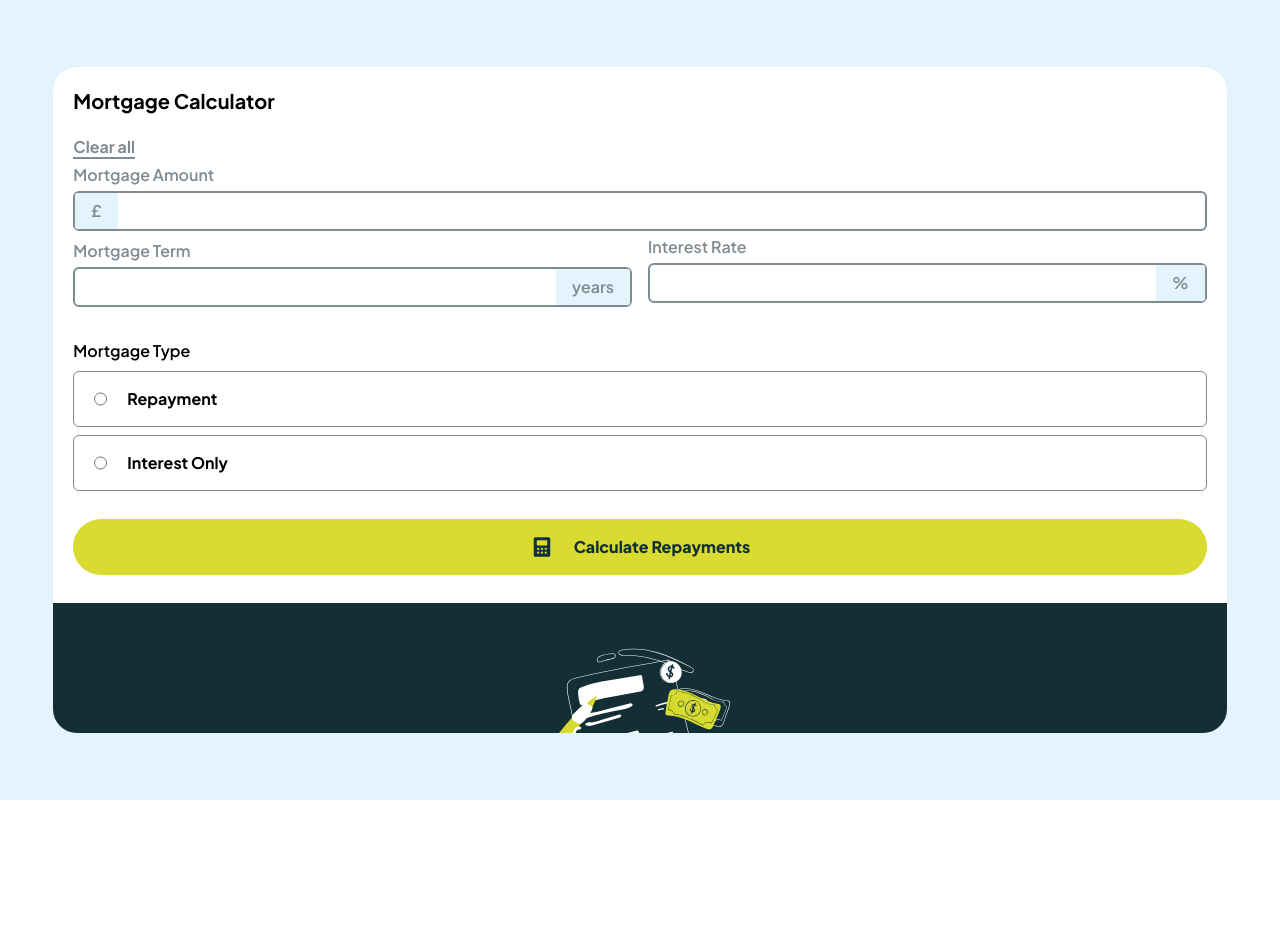
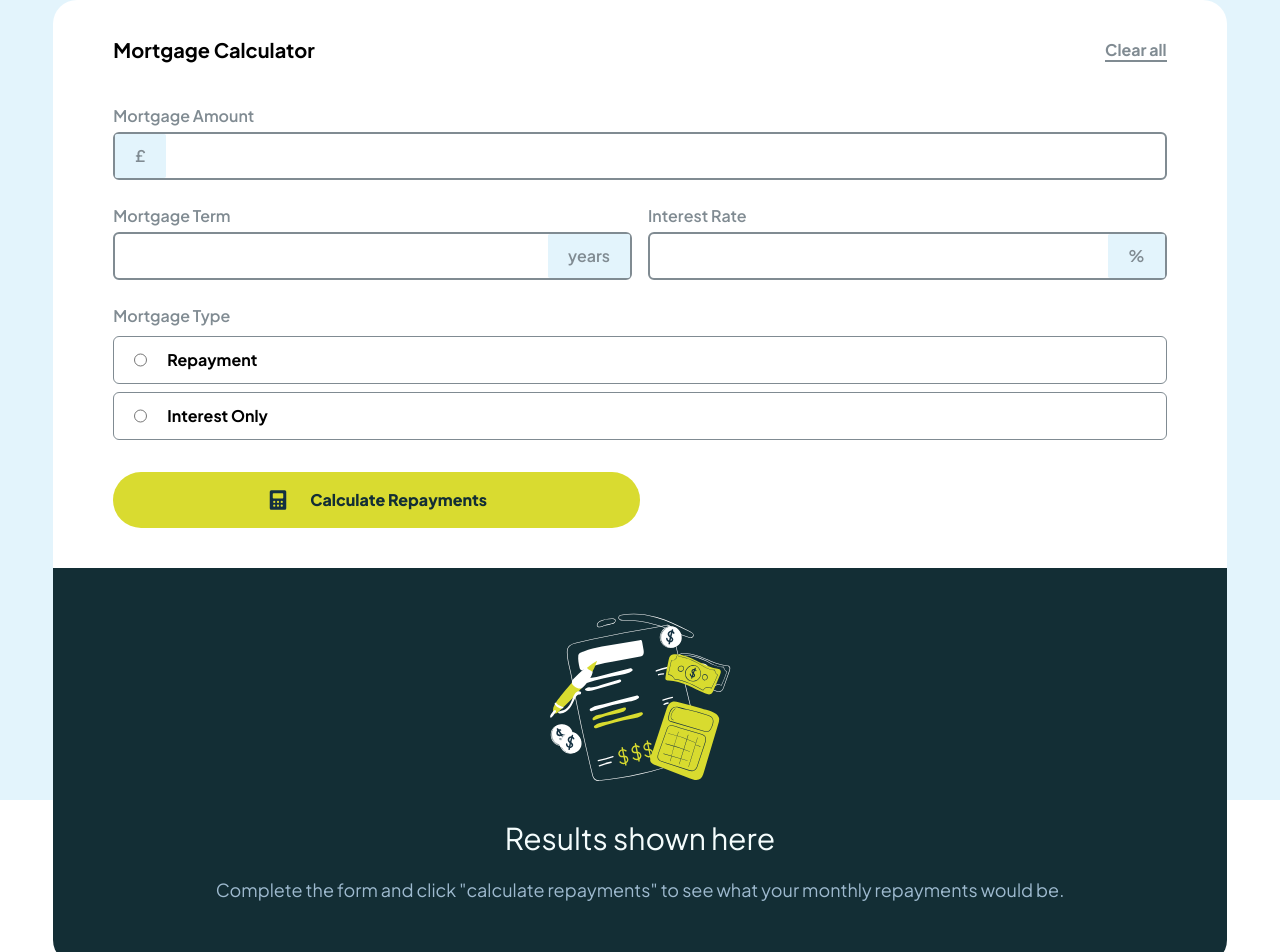
Before and after one commit to reactaleks/mortgage-calculator-nextjs, a Next.js app: page / in a window 1280 px wide. Shown: the top 952 px of the page. Before the commit the page ends 800 px from the top, so only its background shows below. Built offline with nearby package versions, Linux system fonts and the light colour scheme.

Commit message:
Added tablet responsive tailwind classes

```diff
--- a/components/MortgageCalculatorColumnComponent.tsx
+++ b/components/MortgageCalculatorColumnComponent.tsx
@@ -1,6 +1,6 @@
-export default function MortgageCalculatorColumn({children , bgcolour , textcolour, columnheight}) {
+export default function MortgageCalculatorColumn({children , bgcolour , textcolour, columnheight, roundBorder}) {
     return (
-        <div className={`mortgage-calculator-column ${bgcolour} ${textcolour} ${columnheight}`}>
+        <div className={`mortgage-calculator-column ${bgcolour} ${textcolour} ${columnheight} ${roundBorder} sm:px-5 md:px-10`}>
             {children}
         </div>
     )
--- a/components/MortgageCalculatorComponent.tsx
+++ b/components/MortgageCalculatorComponent.tsx
@@ -24,7 +24,7 @@ export default function MortgageCalculatorComponent() {
   const [didCalculate, setDidCalculate] = useState(Boolean);
   const [monthlyPayment, setMothlyPayment] = useState(0);
   const [totalMortgageFigure, setTotalMortgageFigure] = useState(0);
-  const [resetForm, setResetForm] = useState(Boolean)
+  const [resetForm, setResetForm] = useState(Boolean);
 
   useEffect(() => {
     setMortgageAmount(0);
@@ -34,9 +34,8 @@ export default function MortgageCalculatorComponent() {
     setMothlyPayment(0);
     setTotalMortgageFigure(0);
     setDidCalculate(false);
-    setResetForm(false)
+    setResetForm(false);
   }, []);
-
 
   const getMortgageAmount = (num: number) => {
     setMortgageAmount(num);
@@ -61,7 +60,7 @@ export default function MortgageCalculatorComponent() {
   const validateUserInput = (e) => {
     e.preventDefault();
 
-    let formErrors = {} as FormErrors
+    let formErrors = {} as FormErrors;
 
     if (!mortgageAmount) {
       formErrors.amount = "Mortgage amount is required";
@@ -83,14 +82,13 @@ export default function MortgageCalculatorComponent() {
 
     if (Object.keys(formErrors).length === 0) {
       setDidCalculate(true);
-      calculateMortgagePayment()
+      calculateMortgagePayment();
     } else {
       setDidCalculate(false);
-    };
+    }
   };
   // Calculate payment based on the information provided in input fields.
   const calculateMortgagePayment = () => {
-
     let mortgageMonthylPayment;
     let mortgageTotalRepaid;
 
@@ -112,13 +110,11 @@ export default function MortgageCalculatorComponent() {
     setMortgageTotalAmount(mortgageTotalRepaid);
 
     setDidCalculate(true);
-
   };
-
 
   // Reset form
   const resetFormInputs = () => {
-    setResetForm(true)
+    setResetForm(true);
     setMortgageAmount(0);
     setMortgageTerm(0);
     setMortgageInterestRate(0);
@@ -128,14 +124,35 @@ export default function MortgageCalculatorComponent() {
     setDidCalculate(false);
     setErrors({});
 
-    setTimeout(() => {setResetForm(false)}, 1000)
-  }
+    setTimeout(() => {
+      setResetForm(false);
+    }, 1000);
+  };
 
   return (
-    <div className="flex flex-col overflow-hidden mortgage-calculator-component md:w-11/12 md:m-auto md:rounded-3xl md:h-5/6">
-      <MortgageCalculatorColumn bgcolour="bg-white" textcolour="text-black" columnheight="h-auto">
-        <CalculatorColumnTitle columnTitle="Mortgage Calculator" textalaignment="text-start"/>
-        <CalculatorColumnDescription textalignment="text-start"><a className="font-bold border-b-2 border-almost-light-blue text-almost-light-blue" onClick={() => {resetFormInputs()}}>Clear all</a></CalculatorColumnDescription>
+    <div className="flex flex-col overflow-hidden mortgage-calculator-component md:w-11/12 md:m-auto md:auto">
+      <MortgageCalculatorColumn
+        bgcolour="bg-white"
+        textcolour="text-black"
+        columnheight="h-auto"
+        roundBorder="md:rounded-t-3xl"
+      >
+        <div className="justify-between columns-1 md:items-center md:columns-2 md:mt-4 md:flex">
+          <CalculatorColumnTitle
+            columnTitle="Mortgage Calculator"
+            textalaignment="text-start"
+          />
+          <CalculatorColumnDescription textalignment="text-start">
+            <a
+              className="font-bold border-b-2 border-almost-light-blue text-almost-light-blue"
+              onClick={() => {
+                resetFormInputs();
+              }}
+            >
+              Clear all
+            </a>
+          </CalculatorColumnDescription>
+        </div>
 
         <CalculatorForm
           getMortgageAmount={getMortgageAmount}
@@ -149,7 +166,12 @@ export default function MortgageCalculatorComponent() {
         />
       </MortgageCalculatorColumn>
 
-      <MortgageCalculatorColumn bgcolour="bg-dark-blue" textcolour="text-white" columnheight="">
+      <MortgageCalculatorColumn
+        bgcolour="bg-dark-blue"
+        textcolour="text-white"
+        columnheight="h-auto"
+        roundBorder="md:rounded-b-3xl"
+      >
         <CalculatorColumnDescription textalignment="text-center">
           <CalculatorOutput
             monthlyPayment={monthlyPayment}
--- a/components/MortgageCalculatorFormComponent.tsx
+++ b/components/MortgageCalculatorFormComponent.tsx
@@ -27,6 +27,7 @@ export default function CalculatorForm({
       name="mortgageCalculatorForm"
       className="pl-5 pr-5"
     >
+      <div className="md:mt-5">
         <CalculatorFormInput
           formInputLabel="Mortgage Amount"
           formInputPlaceholder="£"
@@ -37,7 +38,9 @@ export default function CalculatorForm({
           formError={formErrors.amount}
           placeholderPosition="left"
         />
-      <div className="md:columns-2">
+      </div>
+
+      <div className="md:columns-2 md:items-center md:mt-5">
         <CalculatorFormInput
           formInputLabel="Mortgage Term"
           formInputPlaceholder="years"
@@ -62,11 +65,13 @@ export default function CalculatorForm({
       </div>
 
       <>
-        <fieldset className="mt-7">
-          <legend className="font-semibold text-blue-900">Mortgage Type</legend>
+        <fieldset className="mt-7 md:mt-5">
+          <legend className="font-semibold text-almost-light-blue">
+            Mortgage Type
+          </legend>
           <div>
             <div
-              className={`h-14 pl-5 border flex justify-start rounded-md mt-2       ${
+              className={`h-14 pl-5 border flex justify-start rounded-md mt-2 md:h-12      ${
                 repaymentSelected === "repayment"
                   ? "border-dark-yellow bg-light-yellow"
                   : "border-almost-light-blue bg-white"
@@ -92,7 +97,7 @@ export default function CalculatorForm({
               </div>
             </div>
             <div
-              className={`h-14 pl-5 border flex justify-start rounded-md mt-2     ${
+              className={`h-14 pl-5 border flex justify-start rounded-md mt-2 md:h-12      ${
                 repaymentSelected === "interestOnly"
                   ? "border-dark-yellow bg-light-yellow"
                   : "border-almost-light-blue bg-white"
@@ -125,18 +130,22 @@ export default function CalculatorForm({
           </p>
         </fieldset>
       </>
-
+      <div className="md:mt-6 md:mb-10">
         <button
-        className="flex items-center justify-center w-full m-auto mt-5 rounded-full mb-7 calculator-submit-button text-dark-blue bg-dark-yellow h-14"
+          className="flex items-center justify-center w-full m-auto mt-5 rounded-full md:ml-0 mb-7 calculator-submit-button text-dark-blue bg-dark-yellow h-14 md:w-6/12 "
           type="submit"
         >
           <div className="flex">
             <div className="mr-5 div">
-            <Image src={calculatorButtonImage} alt="calculator button image" />
+              <Image
+                src={calculatorButtonImage}
+                alt="calculator button image"
+              />
             </div>
             <div className="font-extrabold div"> Calculate Repayments</div>
           </div>
         </button>
+      </div>
     </form>
   );
 }
--- a/components/MortgageCalculatorFormInputComponent.tsx
+++ b/components/MortgageCalculatorFormInputComponent.tsx
@@ -13,14 +13,14 @@ export default function CalculatorFormInput({
   };
 
   return (
-    <div className="flex flex-col mt-4 calculator-form-input md:mt-1">
+    <div className="flex flex-col mt-4 calculator-form-input md:mt-0">
       <label className="mt-2 font-semibold text-almost-light-blue md:mt-0" htmlFor={formInputLabel}>{formInputLabel}</label>
 
       <div className="relative mt-2 md:mt-1">
         <input
           className={`
             ${placeholderPosition === "right" ? "pl-5 pr-5" : "pl-16 pr-5" }
-            focus:outline-none focus:border-dark-blue  h-14 md:h-10  text-dark-blue font-bold py-2 rounded-md border-2 w-full ${formError ? "border-error-red" : "border-almost-light-blue bg-white"}
+            focus:outline-none focus:border-dark-blue  h-14 md:h-12  text-dark-blue font-bold py-2 rounded-md border-2 w-full ${formError ? "border-error-red" : "border-almost-light-blue bg-white"}
             `}
           onChange={handleInputFieldChange}
           type={formInputType}
@@ -36,7 +36,7 @@ export default function CalculatorFormInput({
                     ${placeholderPosition === "right" ? "right-0.5 rounded-r-sm md:right-0.5" : "left-0.5 rounded-l-sm md:left-0.5"}
                     placeholder w-auto p-5 inset-y-0.5
                     flex items-center justify-center
-                    md:h-4 md:rounded-sm md:p-4 md:border-y-2 md:border-light-blue
+                    md:rounded-sm md:p-5 md:border-y-2 md:border-light-blue
                     pointer-events-none absolute  text-almost-light-blue font-semibold
                     ${formError ? "bg-error-red text-white" : "border-b-almost-light-blue bg-light-blue"}
 
--- a/components/MortgageCalculatorOutputCompoenent.tsx
+++ b/components/MortgageCalculatorOutputCompoenent.tsx
@@ -9,8 +9,8 @@ export default function CalculatorOutput({
 }) {
   if (didCalculate) {
     return (
-      <div className="flex flex-col items-center justify-center py-10 mb-5 align-middle rounded-md">
-        <div className="w-full mt-5 mb-5 ">
+      <div className="flex flex-col items-center justify-center h-auto py-10 text-white-main">
+        <div className="w-full mb-5 ">
           <h3 className="text-3xl text-left text-white">Your results</h3>
         </div>
         <div className="">
@@ -21,9 +21,9 @@ export default function CalculatorOutput({
           </p>
         </div>
 
-        <div className="w-full p-5 mt-5 border-t-4 rounded-md border-t-bright-yellow bg-darker-blue ">
-          <div className="pb-3 mb-2 text-left border-b-2 border-b-dark-blue">
-            <div className="mb-2 text-almost-white-blue">Your monthly repayments</div>
+        <div className="w-full p-5 mt-5 border-t-4 rounded-md border-t-bright-yellow bg-darker-blue md:mt-10">
+          <div className="pb-3 mb-2 text-left border-b-2 border-b-dark-blue md:pb-5">
+            <div className="mb-2 text-almost-white-blue md:px-5">Your monthly repayments</div>
             <CalculatorOutputField
               val={monthlyPayment}
               textSize="text-5xl"
@@ -31,10 +31,10 @@ export default function CalculatorOutput({
             />
           </div>
           <div className="mb-2 text-left">
-            <div className="mb-2 text-almost-white-blue">Total you&apos;ll repay over the term</div>
+            <div className="mb-2 text-almost-white-blue md:px-5 md:mt-5">Total you&apos;ll repay over the term</div>
             <CalculatorOutputField
               val={totalMortgageRepaid}
-              textSize="text-4xl"
+              textSize="text-4xl md:text-2xl"
               textColor="text-white"
             />
           </div>
--- a/components/MortgageCalculatorOutputFieldComponent.tsx
+++ b/components/MortgageCalculatorOutputFieldComponent.tsx
@@ -1,6 +1,6 @@
 export default function CalculatorOutputField({ val, textSize, textColor }) {
   return (
-    <div className={`mortgage-calculator-output-field ${textSize} ${textColor}`}>
+    <div className={`mortgage-calculator-output-field ${textSize} ${textColor} md:px-5`}>
       £{val.toLocaleString("en-US", {
         minimumFractionDigits: 2,
         maximumFractionDigits: 2,
```
Lines whose indentation alone changed are shown as unchanged.
